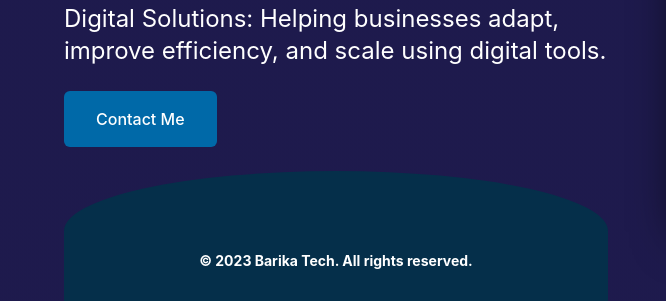
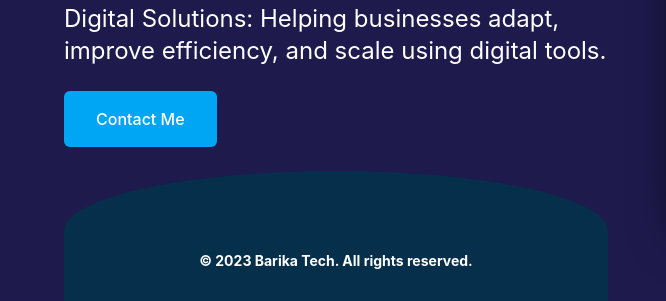
Before and after one commit to BeNice2020/barikaprofile, a website: page index.html in a window 1280 px wide. Shown: the part 601-902 px from the top of the page, 0-666 px from the left. Drawn offline with Linux system fonts and the light colour scheme.

Commit message:
Fixed layout and updated styling

```diff
--- a/index.html
+++ b/index.html
@@ -69,7 +69,7 @@
             scale using digital tools.
           </p>
 
-          <button class="bg-sky-700 px-8 py-4 font-medium rounded-md">
+          <button class="bg-sky-500 hover:bg-sky-700 px-8 py-4 font-medium rounded-md">
             Contact Me
           </button>
 
```
